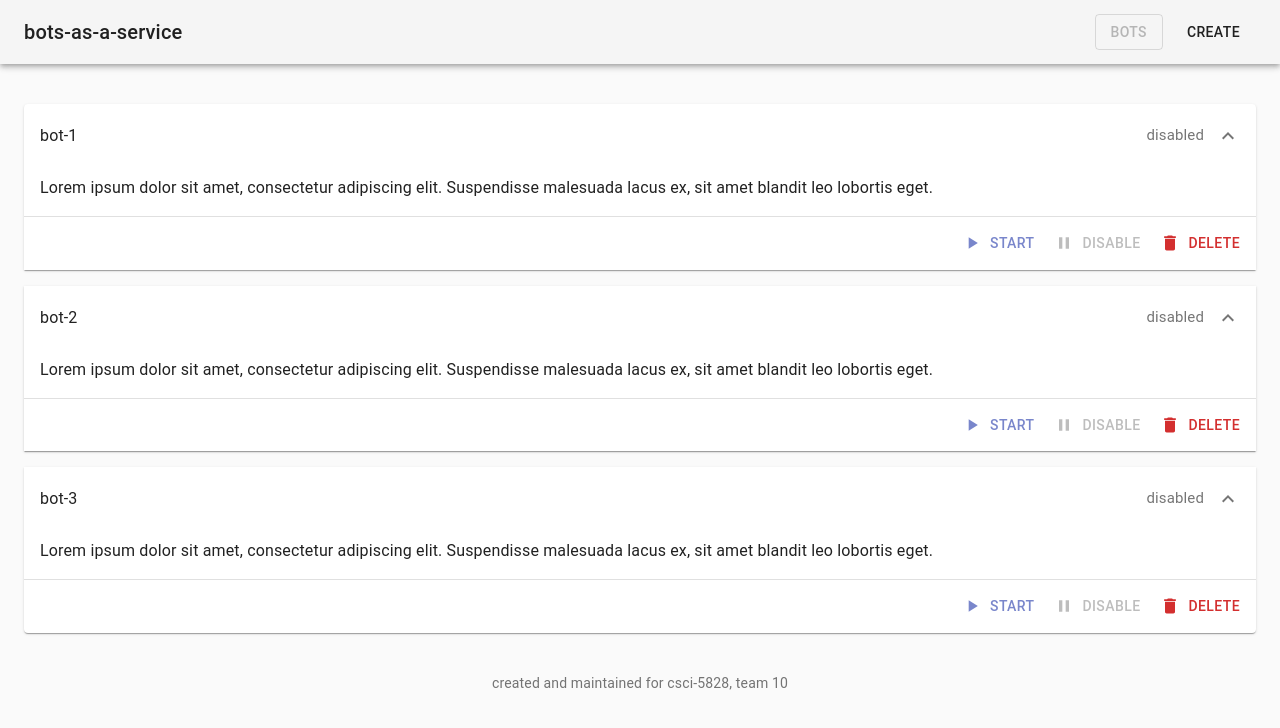
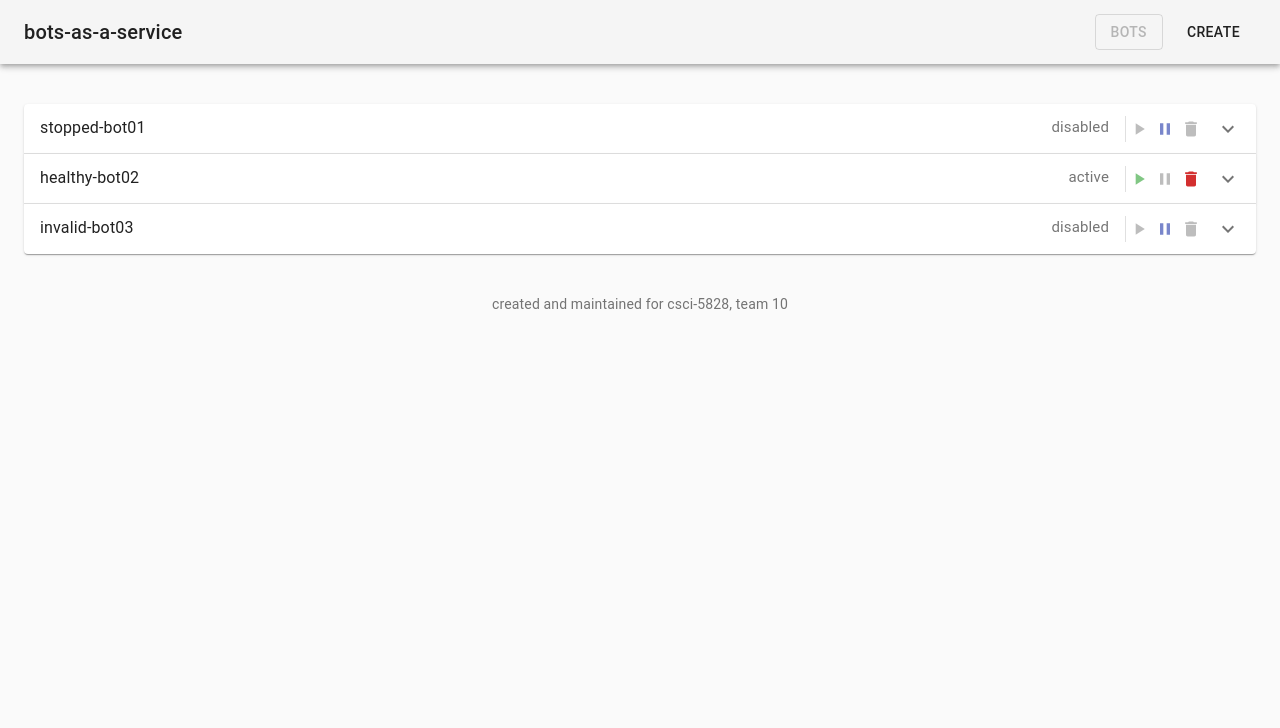
Before and after one commit to joshladd/bots-as-a-service, a React (Create React App) app in the folder front-end/react-portal/: page /bots in a window 1280 px wide. Shown: the top 728 px of the page. Built offline with nearby package versions, Linux system fonts and the light colour scheme.

Commit message:
refactor(front-end): Add dynamic expansion panel
- Now passes data to ViewBotsPanel.
- Now creates one ViewBotsPanel per entry in stubbed list.
- Play button now colored success.
- Add "quick-actions" to expansion panel summary.


Former-commit-id: 10ff17f5b6542ddfd029edefa1a310f316f91bae

```diff
--- a/front-end/react-portal/src/view-bots/ViewBotsPortal.js
+++ b/front-end/react-portal/src/view-bots/ViewBotsPortal.js
@@ -14,14 +14,84 @@ export default function ViewBotsPortal(){
 	document.title = 'bots-as-a-service: bots';
 	// eslint-disable-next-line
 	const classes = useStyles();
+
+	const botsList = fakeResponse.map((payload) =>
+		<ViewBotsPanel key={payload.name} payload={payload} />
+	)
+
 	return (
 		<React.Fragment>
 			<CssBaseline />
 			<Container>
-				<ViewBotsPanel name="bot-1" />
-				<ViewBotsPanel name="bot-2" />
-				<ViewBotsPanel name="bot-3" />
+				{botsList}
 			</Container>
 		</React.Fragment>
 	);
 }
+
+// STUB
+const fakeResponse = [
+  {
+    "name": "stopped-bot01",
+    "auth" : {
+        "client_id": "",
+        "client_secret" : "",
+        "user_agent" : "",
+        "username": ""
+    },
+    "status" : {
+        "online": false,
+        "valid": true
+    },
+    "config" : {
+        "valid": true,
+        "subreddits" : ["test"],
+        "comments_enabled": true,
+        "livestream_enabled": false,
+        "comment_calling_syntax" : "!",
+        "services": []
+    }
+  },
+	{
+    "name": "healthy-bot02",
+    "auth" : {
+        "client_id": "",
+        "client_secret" : "",
+        "user_agent" : "",
+        "username": ""
+    },
+    "status" : {
+        "online": true,
+        "valid": true
+    },
+    "config" : {
+        "valid": true,
+        "subreddits" : ["test"],
+        "comments_enabled": true,
+        "livestream_enabled": false,
+        "comment_calling_syntax" : "!",
+        "services": []
+    }
+  },
+	{
+    "name": "invalid-bot03",
+    "auth" : {
+        "client_id": "",
+        "client_secret" : "",
+        "user_agent" : "",
+        "username": ""
+    },
+    "status" : {
+        "online": false,
+        "valid": false
+    },
+    "config" : {
+        "valid": true,
+        "subreddits" : ["test"],
+        "comments_enabled": true,
+        "livestream_enabled": false,
+        "comment_calling_syntax" : "!",
+        "services": []
+    }
+  }
+]
--- a/front-end/react-portal/src/view-bots/support/ViewBotsPanel.js
+++ b/front-end/react-portal/src/view-bots/support/ViewBotsPanel.js
@@ -2,6 +2,9 @@ import React from 'react';
 import { makeStyles } from '@material-ui/core/styles';
 import Typography from '@material-ui/core/Typography';
 import Button from '@material-ui/core/Button';
+import IconButton from '@material-ui/core/IconButton';
+
+import ButtonGroup from '@material-ui/core/ButtonGroup';
 import Divider from '@material-ui/core/Divider';
 import ExpansionPanel from '@material-ui/core/ExpansionPanel';
 import ExpansionPanelSummary from '@material-ui/core/ExpansionPanelSummary';
@@ -19,35 +22,77 @@ const useStyles = makeStyles(theme => ({
   },
   heading: {
     fontSize: theme.typography.pxToRem(16),
+		color: theme.palette.text.primary,
     flexGrow: 1,
+		verticalAlign: 'baseline',
   },
   secondaryHeading: {
     fontSize: theme.typography.pxToRem(15),
     color: theme.palette.text.secondary,
-    justifyContent: "flex-end"
-  },
-  deleteButton: {
-  	color: theme.palette.error.dark,
+    justifyContent: "flex-end",
+		marginRight: "1rem",
   },
   startButton: {
-  	color: theme.palette.primary.light,
+  	color: theme.palette.success.light,
   },
   pauseButton: {
   	color: theme.palette.primary.light,
+  },
+	deleteButton: {
+  	color: theme.palette.error.dark,
   },
 }));
 
 export default function ViewBotsPanel(props){
 	const classes = useStyles();
+	const botName = props.payload.name;
+	const isOnline = props.payload.status.online;
+
+	const enabledStatusLabel = isOnline ? 'active' : 'disabled';
+
+	const isPlayButtonDisabled = !isOnline;
+	const isPauseButtonDisabled = !isPlayButtonDisabled;
+
 	return (
-		<ExpansionPanel defaultExpanded>
+		<ExpansionPanel>
       <ExpansionPanelSummary
         expandIcon={<ExpandMoreIcon />}
         aria-controls="panel1a-content"
-        id={props.name + "-header"}
+        id={botName + "-header"}
       >
-        <Typography className={classes.heading}>{props.name}</Typography>
-        <Typography className={classes.secondaryHeading}>disabled</Typography>
+        <Typography className={classes.heading}>{botName}</Typography>
+        <Typography className={classes.secondaryHeading}>{enabledStatusLabel}</Typography>
+				<Divider orientation="vertical" flexItem />
+				<IconButton
+					aria-label="start-bot"
+					onClick={event => event.stopPropagation()}
+          onFocus={event => event.stopPropagation()}
+					className={classes.startButton}
+					disabled={isPlayButtonDisabled}
+					size="small"
+				>
+					<PlayArrowIcon fontSize="small"/>
+				</IconButton>
+				<IconButton
+					aria-label="pause-bot"
+					onClick={event => event.stopPropagation()}
+          onFocus={event => event.stopPropagation()}
+					className={classes.pauseButton}
+					disabled={isPauseButtonDisabled}
+					size="small"
+				>
+					<PauseIcon fontSize="small"/>
+				</IconButton>
+				<IconButton
+					aria-label="delete-bot"
+					onClick={event => event.stopPropagation()}
+          onFocus={event => event.stopPropagation()}
+					className={classes.deleteButton}
+					size="small"
+					disabled={isPlayButtonDisabled}
+				>
+					<DeleteIcon fontSize="small" />
+				</IconButton>
       </ExpansionPanelSummary>
       <ExpansionPanelDetails>
         <Typography>
@@ -57,23 +102,13 @@ export default function ViewBotsPanel(props){
       </ExpansionPanelDetails>
       <Divider />
       <ExpansionPanelActions>
-      	<Button
-	        className={classes.startButton}
-	        startIcon={<PlayArrowIcon />}
-	      >
+      	<Button className={classes.startButton} startIcon={<PlayArrowIcon />} disabled={isPlayButtonDisabled}>
 	        Start
 	      </Button>
-	      <Button
-	        className={classes.pauseButton}
-	        startIcon={<PauseIcon />}
-	        disabled
-	      >
+	      <Button className={classes.pauseButton} startIcon={<PauseIcon />} disabled={isPauseButtonDisabled}>
 	        Disable
 	      </Button>
-        <Button
-	        className={classes.deleteButton}
-	        startIcon={<DeleteIcon />}
-	      >
+        <Button className={classes.deleteButton} startIcon={<DeleteIcon />}>
 	        Delete
 	      </Button>
       </ExpansionPanelActions>
```
